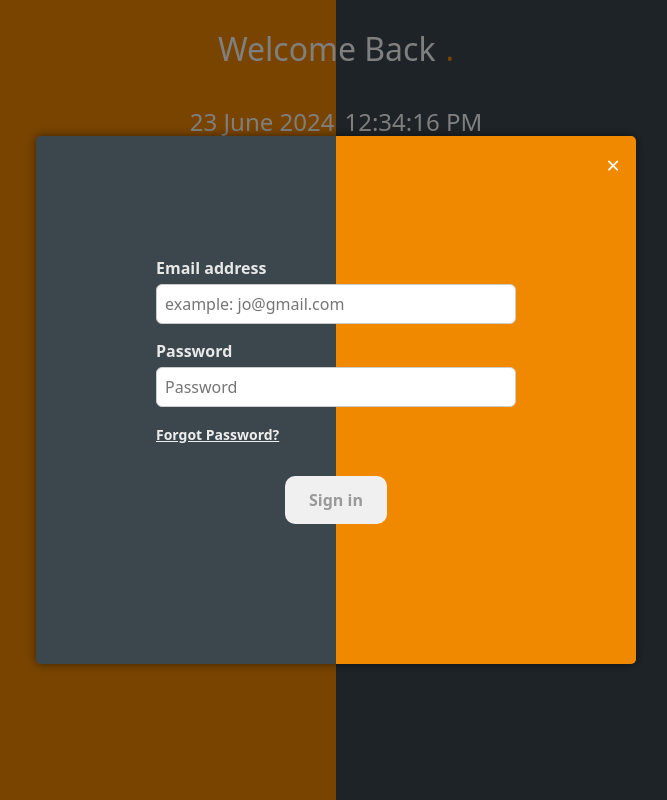
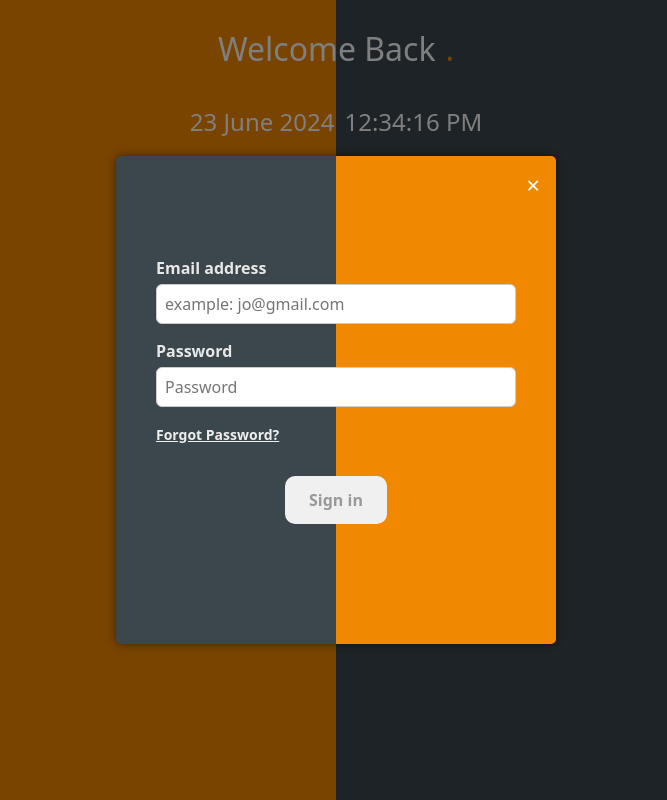
Before and after one commit to MarwanEsm/Currency-Rate-Exchange, a React (Create React App) app: page / in a window 1280 px wide. Both pictures are taken after a click on the button "Log in". Shown: the top 800 px of the page, without its empty margins (304-971 px from the left). Built offline with nearby package versions, Linux system fonts and the light colour scheme; no server answers.

Commit message:
fix style

```diff
--- a/src/components/forms/registration/SignUp.module.scss
+++ b/src/components/forms/registration/SignUp.module.scss
@@ -1,6 +1,6 @@
 .container {
     max-height: 100vh;
-    padding: 100px 20px;
+    padding: 50px 20px;
     display: flex;
     justify-content: center;
     align-items: center;
--- a/src/components/layout/modal/Modal.jsx
+++ b/src/components/layout/modal/Modal.jsx
@@ -1,7 +1,11 @@
 import React, { useEffect } from "react";
 import styles from "./Modal.module.scss"
+import { useIsDesktop } from "../../../utils/service"
+import classNames from "classnames";
 
 const Modal = ({ isOpen, onClose, children }) => {
+
+    const isDesktop = useIsDesktop()
     useEffect(() => {
         const handleEscape = (event) => {
             if (event.keyCode === 27) {
@@ -33,7 +37,7 @@ const Modal = ({ isOpen, onClose, children }) => {
     return (
         <>
             {isOpen && (
-                <div className={styles.modal_overlay} onClick={handleOverlayClick}>
+                <div className={classNames(isDesktop ? styles.modal_overlay : styles.mobile)} onClick={handleOverlayClick}>
                     <div className={styles.modal}>
                         <button className={styles.close_btn} onClick={handleClose}>
                             &times;
--- a/src/components/layout/modal/Modal.module.scss
+++ b/src/components/layout/modal/Modal.module.scss
@@ -1,7 +1,5 @@
 .modal_overlay {
     position: fixed;
-    top: 0;
-    left: 0;
     width: 100%;
     height: 100%;
     background: rgba(0, 0, 0, 0.5);
@@ -11,14 +9,23 @@
     z-index: 100;
 }
 
+.mobile {
+    position: fixed;
+    // width: 90%;
+    background: rgba(0, 0, 0, 0.5);
+    display: flex;
+    justify-content: center;
+    align-items: center;
+    z-index: 100;
+    top: 80px;
+    margin: 0 30px
+}
+
 .modal {
     background: linear-gradient(to left, #f18900 50%, #3b474d 50%);
     border-radius: 5px;
     box-shadow: 0px 0px 10px rgba(0, 0, 0, 0.5);
-    padding: 20px;
     position: relative;
-    max-width: 90%;
-    width: 90%;
     max-height: 90%;
     overflow-y: auto;
 }
@@ -38,10 +45,3 @@
     color: #fff;
     word-wrap: break-word;
 }
-
-@media (min-width: 600px) {
-    .modal {
-        max-width: 80%;
-        width: 600px;
-    }
-}
```
